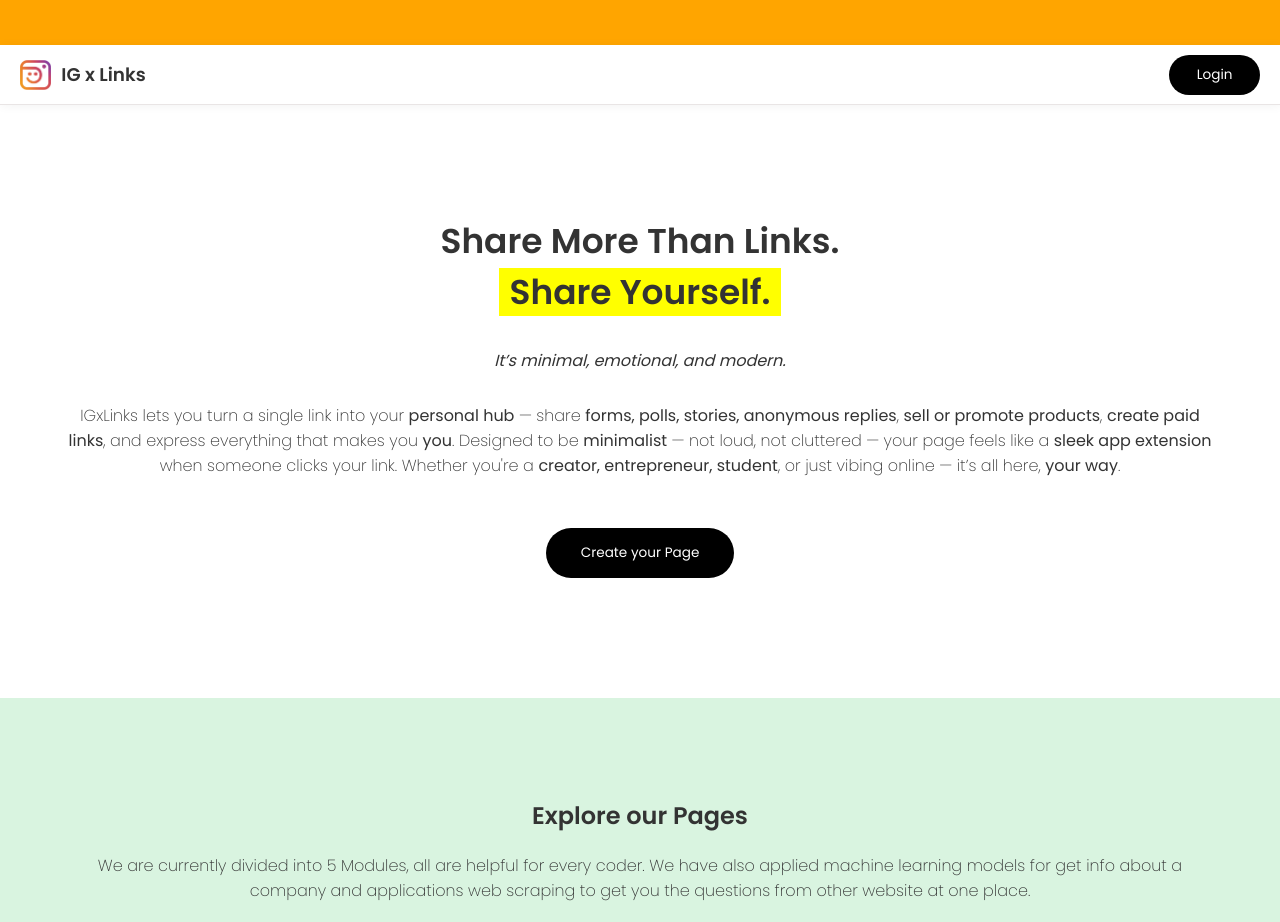
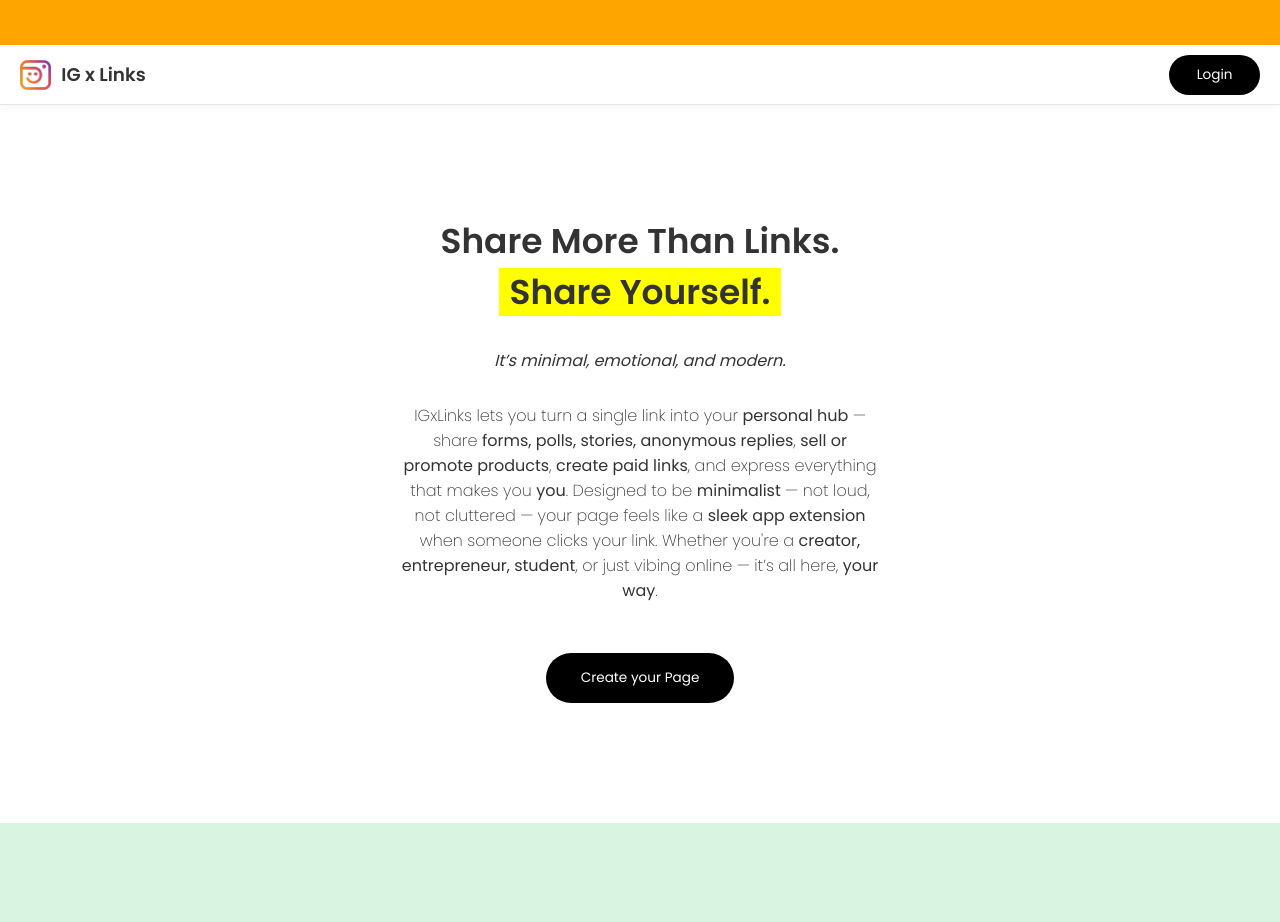
Before and after one commit to NayakPenguin/IGxLinks, a React (Create React App) app in the folder client/: page / in a window 1280 px wide. Shown: the top 922 px of the page. Built offline with nearby package versions, Linux system fonts and the light colour scheme; a web font is replaced by a local one.

Commit message:
minor change

```diff
--- a/client/src/Screens/InstaUI/Influencer.js
+++ b/client/src/Screens/InstaUI/Influencer.js
@@ -14,6 +14,7 @@ import NotificationsActiveIcon from '@material-ui/icons/NotificationsActive';
 import RoomIcon from '@material-ui/icons/Room';
 import FileCopyOutlinedIcon from '@material-ui/icons/FileCopyOutlined';
 import BookmarkIcon from '@material-ui/icons/Bookmark';
+import EventAvailableIcon from '@material-ui/icons/EventAvailable';
 
 import ArrowRightIcon from '@material-ui/icons/ArrowRight';
 import ArrowLeftIcon from '@material-ui/icons/ArrowLeft';
@@ -103,7 +104,7 @@ const Influencer = () => {
         setSavedProduct(false);
         // setNotificationModelOpen(false);
 
-        if(subscribed == false){
+        if (subscribed == false) {
             setSubscribed(!subscribed);
             setNotificationText("Now you will be notified by Somya's content!");
         }
@@ -116,7 +117,7 @@ const Influencer = () => {
     }
 
     const handleSave = () => {
-        if(savedProduct) {
+        if (savedProduct) {
             setSavedProduct(!savedProduct);
             setNotificationText("Removed from Saved");
             setNotificationModelOpen(true);
@@ -256,7 +257,7 @@ const Influencer = () => {
                     </div>
                 </div>
 
-                <RedorGreenFlag>
+                {/* <RedorGreenFlag>
                     <div className="info">
                         72% votes for <b>red flag 🚩</b> as a person
                     </div>
@@ -275,7 +276,16 @@ const Influencer = () => {
                         onClick={() => handleVote(upvoted === 1 ? 0 : 1)}>
                         <ArrowDropUpIcon />
                     </div>
-                </RedorGreenFlag>
+                </RedorGreenFlag> */}
+
+                <PinnedAnnouncement>
+                    <div className="label">
+                        <svg viewBox="0 0 24 24" height="16" width="16" preserveAspectRatio="xMidYMid meet" class="" fill="none"><title>pin-refreshed</title><path d="M16 5V12L17.7 13.7C17.8 13.8 17.875 13.9125 17.925 14.0375C17.975 14.1625 18 14.2917 18 14.425V15C18 15.2833 17.9042 15.5208 17.7125 15.7125C17.5208 15.9042 17.2833 16 17 16H13V21.85C13 22.1333 12.9042 22.3708 12.7125 22.5625C12.5208 22.7542 12.2833 22.85 12 22.85C11.7167 22.85 11.4792 22.7542 11.2875 22.5625C11.0958 22.3708 11 22.1333 11 21.85V16H7C6.71667 16 6.47917 15.9042 6.2875 15.7125C6.09583 15.5208 6 15.2833 6 15V14.425C6 14.2917 6.025 14.1625 6.075 14.0375C6.125 13.9125 6.2 13.8 6.3 13.7L8 12V5C7.71667 5 7.47917 4.90417 7.2875 4.7125C7.09583 4.52083 7 4.28333 7 4C7 3.71667 7.09583 3.47917 7.2875 3.2875C7.47917 3.09583 7.71667 3 8 3H16C16.2833 3 16.5208 3.09583 16.7125 3.2875C16.9042 3.47917 17 3.71667 17 4C17 4.28333 16.9042 4.52083 16.7125 4.7125C16.5208 4.90417 16.2833 5 16 5ZM8.85 14H15.15L14 12.85V5H10V12.85L8.85 14Z" fill="currentColor"></path></svg>
+                        Pinned Announcement
+                    </div>
+                    <b>🎉 Just Launched: My IG Subscriptions!</b>
+                    Join the circle 💫 for behind-the-scenes, raw thoughts & unreleased drops.
+                </PinnedAnnouncement>
 
                 <div className="group">
                     <div className="group-name-container">
@@ -311,6 +321,12 @@ const Influencer = () => {
                         <div>In love with there phone cases <b>@casecreation</b> 🤭🎀</div>
                         <div className="link-circle">
                             <CallMadeIcon />
+                        </div>
+                    </div>
+                    <div className="link1">
+                        <div><b>Catch Up Call</b> ☕ — let’s talk brand promos & collabs.</div>
+                        <div className="link-circle">
+                            <EventAvailableIcon />
                         </div>
                     </div>
                 </div>
@@ -516,8 +532,10 @@ const Container = styled.div`
                     justify-content: center;
                     flex-wrap: wrap;
 
+                    width: 240px;
+
                     .social-icon{
-                    height: 35px;
+                        height: 30px;
                         aspect-ratio: 1/1;
                         background-color:rgb(217, 211, 211);
                         border-radius: 50%;
@@ -1177,3 +1195,43 @@ const NotificationModelConatiner = styled.div`
     }
   }
 `;
+
+
+const PinnedAnnouncement = styled.div`
+    margin-top: 100px;
+    margin-bottom: -20px;
+    padding: 15px;
+    background-color: #363636;
+    font-size: 0.85rem;
+    font-weight: 300;
+    border-radius: 10px;
+    line-height: 1.35rem;
+    border-left: 10px solid white;
+    /* border: 1px solid white; */
+    color: #e5e5e5;
+
+    position: relative;
+
+    b{
+        font-weight: 600;
+        display: block;
+        margin-bottom: 5px;
+    }
+
+    .label{
+        position: absolute;
+        top: -30px;
+        left: -10px;
+        font-size: 0.7rem;
+        font-weight: 300;
+        /* letter-spacing: 0.04rem; */
+
+        display: flex;
+        align-items: center;
+
+        svg{
+            margin-right: 5px;
+            transform: rotate(45deg);
+        }
+    }
+`
--- a/client/src/Screens/Landing.js
+++ b/client/src/Screens/Landing.js
@@ -1,7 +1,10 @@
 import React, { useState, useEffect, useRef } from "react";
 import styled, { keyframes } from 'styled-components';
-import logo from "../Images/logo-main.png"
-import samplePage1 from "../Images/samplePage1.png"
+import logo from "../Images/logo-main.png";
+import samplePage1 from "../Images/samplePage1.png";
+import logo2 from "../Images/logo-bg.png";
+import CallMadeIcon from '@material-ui/icons/CallMade';
+import feature1 from "../Images/Landing/feature1.png";
 
 const Landing = () => {
     return (
@@ -27,12 +30,24 @@ const Landing = () => {
                 <div className="create-your-page-btn">Create your Page</div>
             </div>
             <div className="sample-page">
-                <h2>Explore our Pages</h2>
-                <div className="desc">We are currently divided into 5 Modules, all are helpful for every coder. We have also applied machine learning models for get info about a company and applications web scraping to get you the questions from other website at one place.</div>
+                <h2>Discover the <strong>pages</strong> you can create with IGxLinks.</h2>
+                <div className="desc">
+                    Below are examples from a <strong>Software Developer, Influencer, Student, and Brand</strong> — now it’s your turn to build your own.
+                </div>
                 <img src={samplePage1} alt="" />
                 <div className="link-to-profile">
+                    <img src={logo2} alt="" />
                     <div className="username">igxl.ink/@nayakpenguin</div>
+                    <CallMadeIcon/>
                 </div>
+            </div>
+            <div className="sample-page-2">
+                <h2><strong>Features</strong> — One Link. Endless Possibilities.</h2>
+                <div className="desc">
+                    From <strong>forms</strong> and <strong>polls</strong> to <strong>paid links</strong> and <strong>anonymous replies</strong> — discover the features that make IGxLinks more than just a bio link.
+                    It's your <strong>most versatile tool</strong> to share, express, and grow.
+                </div>
+                <img src={feature1} alt="" />
             </div>
         </Container>
     )
@@ -116,6 +131,8 @@ const Container = styled.div`
         padding: 60px 30px;
         margin-bottom: 60px;
 
+        max-width: 600px;
+
         /* background-color: #eeffec; */
 
         .tag{
@@ -174,12 +191,105 @@ const Container = styled.div`
         flex-direction: column;
         align-items: center;
 
+        width: 100%;
+
+        h2{
+            max-width: 600px;
+            color: #333;
+            font-size: 1.5rem;
+            font-weight: 600;
+            text-align: center;
+            margin-bottom: 20px;
+
+            strong{
+                color: #333;
+                font-weight: 600;
+                background-color: yellow;
+                padding: 0 10px;
+            }
+        }
+
+        .desc{
+            max-width: 600px;
+            padding: 0 30px;
+            color: #333;
+            font-size: 1rem;
+            font-weight: 200;
+            text-align: center;
+            margin-bottom: 50px;
+
+            i{
+                color: #333;
+                font-weight: 400;
+            }
+
+            strong{
+                color: #333;
+                font-weight: 400;
+            }
+        }
+
+        img{
+            width: 100%;
+            max-width: 600px;
+        }
+
+        .link-to-profile{
+            max-width: 600px;
+            margin-top: 20px;
+
+            border: 1px solid rgb(233, 229, 229);
+            background-color: rgba(255, 255, 255, 0.83);
+            box-shadow: rgba(0, 0, 0, 0.05) 1px 1px 10px 0px;
+
+            padding: 10px 20px;
+            border-radius: 100px;
+
+            display: flex;
+            align-items: center;
+
+            img{
+                width: 30px;
+                border-radius: 50%;
+                margin-right: 10px;
+                margin-left: -5px;
+            }
+
+            .username{
+                font-size: 0.75rem;
+                color: cornflowerblue;
+                font-weight: 500;
+            }
+
+            svg{
+                fill: cornflowerblue;
+                margin-left: 5px;
+                font-size: 1.25rem;
+            }
+        }
+    }
+
+    .sample-page-2{
+        padding: 100px 30px;
+        /* background-color: #d9f4e0; */
+        display: flex;
+        flex-direction: column;
+        align-items: center;
+        max-width: 600px;
+
         h2{
             color: #333;
             font-size: 1.5rem;
             font-weight: 600;
             text-align: center;
             margin-bottom: 20px;
+
+            strong{
+                color: #333;
+                font-weight: 600;
+                background-color: yellow;
+                padding: 0 10px;
+            }
         }
 
         .desc{
@@ -204,21 +314,5 @@ const Container = styled.div`
         img{
             width: 100%;
         }
-
-        .link-to-profile{
-            margin-top: 20px;
-
-            border: 1px solid rgb(233, 229, 229);
-            background-color: rgba(255, 255, 255, 0.83);
-            box-shadow: rgba(0, 0, 0, 0.05) 1px 1px 10px 0px;
-
-            padding: 10px 20px;
-            border-radius: 100px;
-
-            .username{
-                color: cornflowerblue;
-                font-weight: 500;
-            }
-        }
     }
 `
```
Also changed, not shown: client/src/Images/Landing/feature1.png (added), client/src/Images/logo-bg.png (added). Lines whose indentation alone changed are shown as unchanged.
